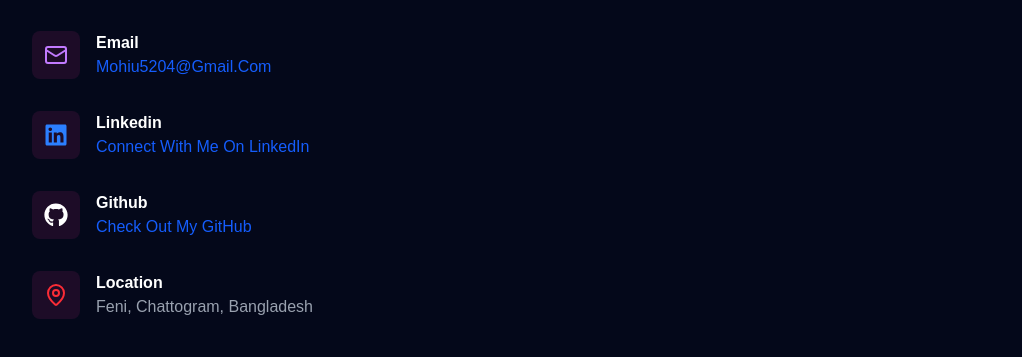
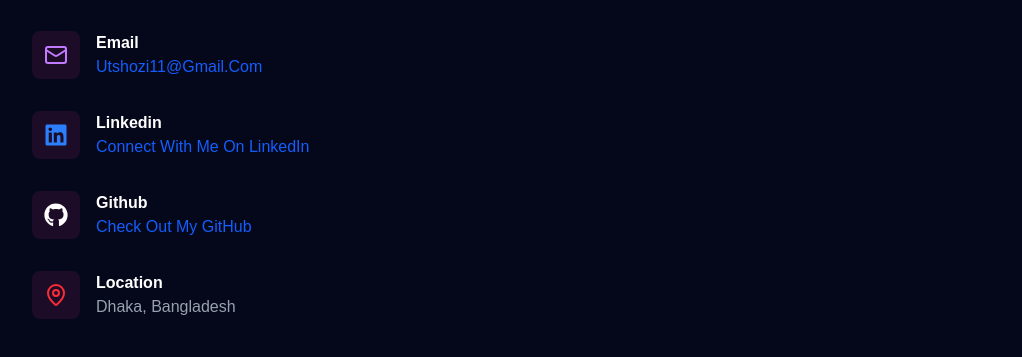
Before and after one commit to uzicodes/utsho-heaven-chowdhury, a Next.js app: page /contacts in a window 1280 px wide. Shown: the part 323-680 px from the top of the page, without its empty margins (0-1022 px from the left). Built offline with nearby package versions, Linux system fonts and the light colour scheme.

Commit message:
added the contact details one by one

```diff
--- a/src/app/contacts/page.tsx
+++ b/src/app/contacts/page.tsx
@@ -24,25 +24,25 @@ export default function Contact() {
     {
       icon: <Mail className="w-6 h-6 text-purple-400" />,
       label: "Email",
-      link: "mailto:mohiu5204@gmail.com",
-      text: "mohiu5204@gmail.com",
+      link: "mailto:utshozi11@gmail.com",
+      text: "utshozi11@gmail.com",
     },
     {
       icon: <FaLinkedin className="w-6 h-6 text-blue-500" />,
       label: "Linkedin",
-      link: "https://www.linkedin.com/in/mohammedmohiuddin/",
+      link: "https://www.linkedin.com/in/utsho-heaven-chowdhury/",
       text: "Connect with me on LinkedIn",
     },
     {
       icon: <FaGithub className="w-6 h-6" />,
       label: "Github",
-      link: "https://github.com/MDmohiuddin-web",
+      link: "https://github.com/uzicodes",
       text: "Check out my GitHub",
     },
     {
       icon: <MapPin className="w-6 h-6 text-red-500" />,
       label: "Location",
-      text: "Feni, Chattogram, Bangladesh",
+      text: "Dhaka, Bangladesh",
     },
   ];
 
```
